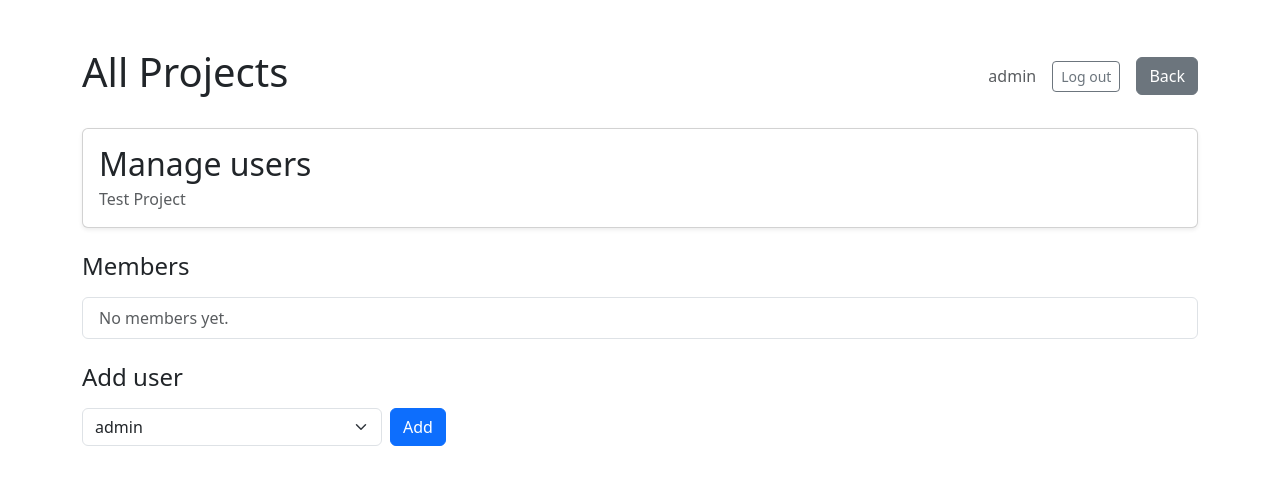
After one commit to iAmBelovNikita/hw_57_python, a Django app: page /project/1/users/ in a window 1280 px wide. The commit adds this page. Shown: the top 485 px of the page. Run offline with Django 5.2, Linux system fonts and the light colour scheme; a user stored in the database is signed in; data comes from the database, SQL or seed files in the repository.

Commit message:
Add special View for adding and removing users from project. Make users.html for manipulate it. Minor UI edits

```diff
--- /dev/null
+++ b/source/issue_tracker/templates/project/users.html
@@ -0,0 +1,47 @@
+{% extends 'base.html' %}
+
+{% block nav %}
+  <a href="{% url 'project-detail' project.pk %}" class="btn btn-secondary">Back</a>
+{% endblock %}
+
+{% block content %}
+  <div class="card shadow-sm mb-4">
+    <div class="card-body">
+      <h2 class="card-title mb-1">Manage users</h2>
+      <p class="text-muted mb-0">{{ project.title }}</p>
+    </div>
+  </div>
+
+  <h4 class="mb-3">Members</h4>
+  <ul class="list-group mb-4">
+    {% for user in members %}
+      <li class="list-group-item d-flex justify-content-between align-items-center">
+        {{ user.username }}
+        <form action="" method="POST" class="m-0">
+          {% csrf_token %}
+          <input type="hidden" name="action" value="remove">
+          <input type="hidden" name="user_id" value="{{ user.pk }}">
+          <button type="submit" class="btn btn-outline-danger btn-sm">Remove</button>
+        </form>
+      </li>
+    {% empty %}
+      <li class="list-group-item text-muted">No members yet.</li>
+    {% endfor %}
+  </ul>
+
+  <h4 class="mb-3">Add user</h4>
+  {% if available %}
+    <form action="" method="POST" class="d-flex gap-2">
+      {% csrf_token %}
+      <input type="hidden" name="action" value="add">
+      <select name="user_id" class="form-select" style="max-width: 300px;">
+        {% for user in available %}
+          <option value="{{ user.pk }}">{{ user.username }}</option>
+        {% endfor %}
+      </select>
+      <button type="submit" class="btn btn-primary">Add</button>
+    </form>
+  {% else %}
+    <p class="text-muted">All users are already members</p>
+  {% endif %}
+{% endblock %}
--- a/source/issue_tracker/urls.py
+++ b/source/issue_tracker/urls.py
@@ -2,7 +2,7 @@ from django.urls import path
 from .views import (
     TaskDetailView, TaskCreateView, TaskUpdateView, TaskDeleteView,
     ProjectListView, ProjectDetailView, ProjectCreateView,
-    ProjectUpdateView, ProjectDeleteView,
+    ProjectUpdateView, ProjectDeleteView, ProjectUsersView,
 )
 
 urlpatterns = [
@@ -11,6 +11,7 @@ urlpatterns = [
     path("project/<int:pk>/", ProjectDetailView.as_view(), name="project-detail"),
     path("project/<int:pk>/update/", ProjectUpdateView.as_view(), name="project-update"),
     path("project/<int:pk>/delete/", ProjectDeleteView.as_view(), name="project-delete"),
+    path("project/<int:pk>/users/", ProjectUsersView.as_view(), name="project-users"),
 
     path("project/<int:pk>/task/new/", TaskCreateView.as_view(), name="task-create"),
     path("task/<int:pk>/", TaskDetailView.as_view(), name="detail"),
--- a/source/issue_tracker/views/__init__.py
+++ b/source/issue_tracker/views/__init__.py
@@ -10,4 +10,5 @@ from .project import (
     ProjectCreateView,
     ProjectUpdateView,
     ProjectDeleteView,
+    ProjectUsersView,
 )
--- a/source/issue_tracker/views/project.py
+++ b/source/issue_tracker/views/project.py
@@ -1,6 +1,8 @@
 from django.contrib.auth.mixins import LoginRequiredMixin
-from django.shortcuts import redirect
+from django.contrib.auth.models import User
+from django.shortcuts import redirect, get_object_or_404, render
 from django.views.generic import ListView, DetailView, CreateView, UpdateView, DeleteView
+from django.views import View
 from django.urls import reverse_lazy, reverse
 from django.db.models import Q
 from ..models import Project
@@ -44,6 +46,11 @@ class ProjectCreateView(LoginRequiredMixin, CreateView):
     form_class = ProjectForm
     template_name = "project/create.html"
 
+    def form_valid(self, form):
+        response = super().form_valid(form)
+        self.object.users.add(self.request.user)
+        return response
+
     def get_success_url(self):
         return reverse("project-detail", kwargs={"pk": self.object.pk})
 
@@ -63,3 +70,25 @@ class ProjectDeleteView(LoginRequiredMixin, DeleteView):
 
     def get(self, request, *args, **kwargs):
         return redirect("project-list")
+
+
+class ProjectUsersView(LoginRequiredMixin, View):
+    def get(self, request, *args, **kwargs):
+        project = get_object_or_404(Project, pk=kwargs["pk"])
+        return self.render_page(request, project)
+
+    def post(self, request, *args, **kwargs):
+        project = get_object_or_404(Project, pk=kwargs["pk"])
+        action = request.POST.get("action")
+        user = get_object_or_404(User, pk=request.POST.get("user_id"))
+        if action == "add":
+            project.users.add(user)
+        elif action == "remove":
+            project.users.remove(user)
+        return redirect("project-users", pk=project.pk)
+
+    def render_page(self, request, project):
+        members = project.users.all()
+        available = User.objects.exclude(pk__in=members.values("pk"))
+        context = {"project": project, "members": members, "available": available}
+        return render(request, "project/users.html", context)
```
Also changed, not shown: source/issue_tracker/templates/project/detail.html (+9 -0 lines).
